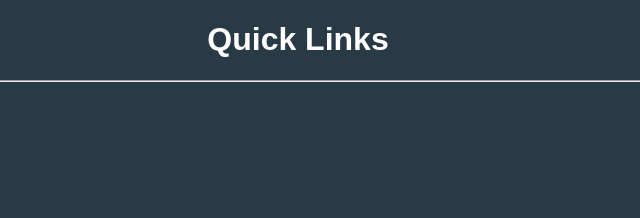
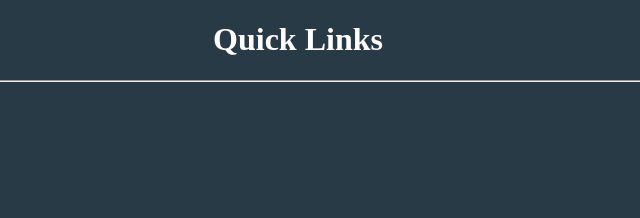
Before and after one commit to Vipth/vipth.github.io, a plain HTML site: page index.html in a window 1280 px wide. Shown: the full height of the page, 342-982 px from the left. Drawn offline with Linux system fonts and the light colour scheme.

Commit message:
Removed Div

```diff
--- a/index.html
+++ b/index.html
@@ -4,9 +4,8 @@
         <title>Nexus</title>
         <link rel="stylesheet" href="css/style.css">
     </head>
-    <div>
     <body>
-            <h1 style="text-align: center;" class="header">Quick Links</h1>
+        <h1 style="text-align: center; font-family: Nabla;" class="header">Quick Links</h1>
         <hr>
         <h2 class="header" style="margin-left: 25px;">Merch:</h2>
 
@@ -20,5 +19,4 @@
             Foulplay
         </button>
     </body>
-    </div>
 </html>
```
Lines whose indentation alone changed are shown as unchanged.
